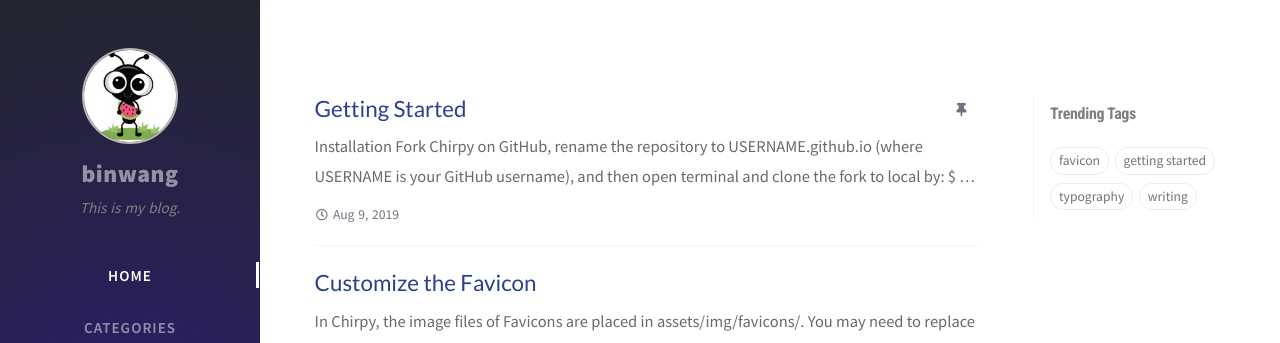
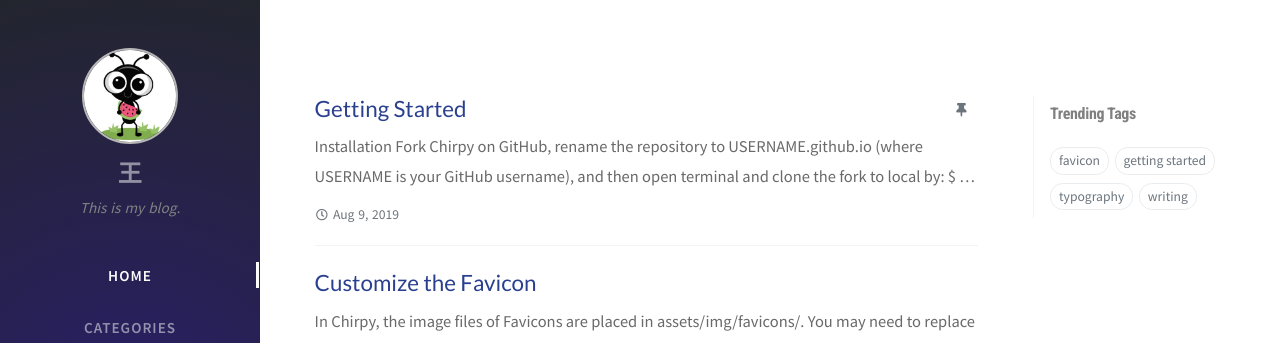
Before and after one commit to bin-wang/bin-wang.github.io, a Jekyll site: the page built from index.html, in a window 1280 px wide. Shown: the top 343 px of the page. Built offline with Jekyll 4.4.1, drawn with Linux system fonts in a browser that asks for light colours; nearby versions of some CDN libraries; the list of posts is cut into pages by our own code; comment, search, counter and statistics services are not loaded.

Commit message:
Update _config.yml

```diff
--- a/_config.yml
+++ b/_config.yml
@@ -8,7 +8,7 @@
 # jekyll-seo-tag settings › https://github.com/jekyll/jekyll-seo-tag/blob/master/docs/usage.md
 #--------------------------
 
-title: binwang                          # the main title
+title: 王                          # the main title
 
 tagline: This is my blog.  # it will display as the sub-title
 
```
